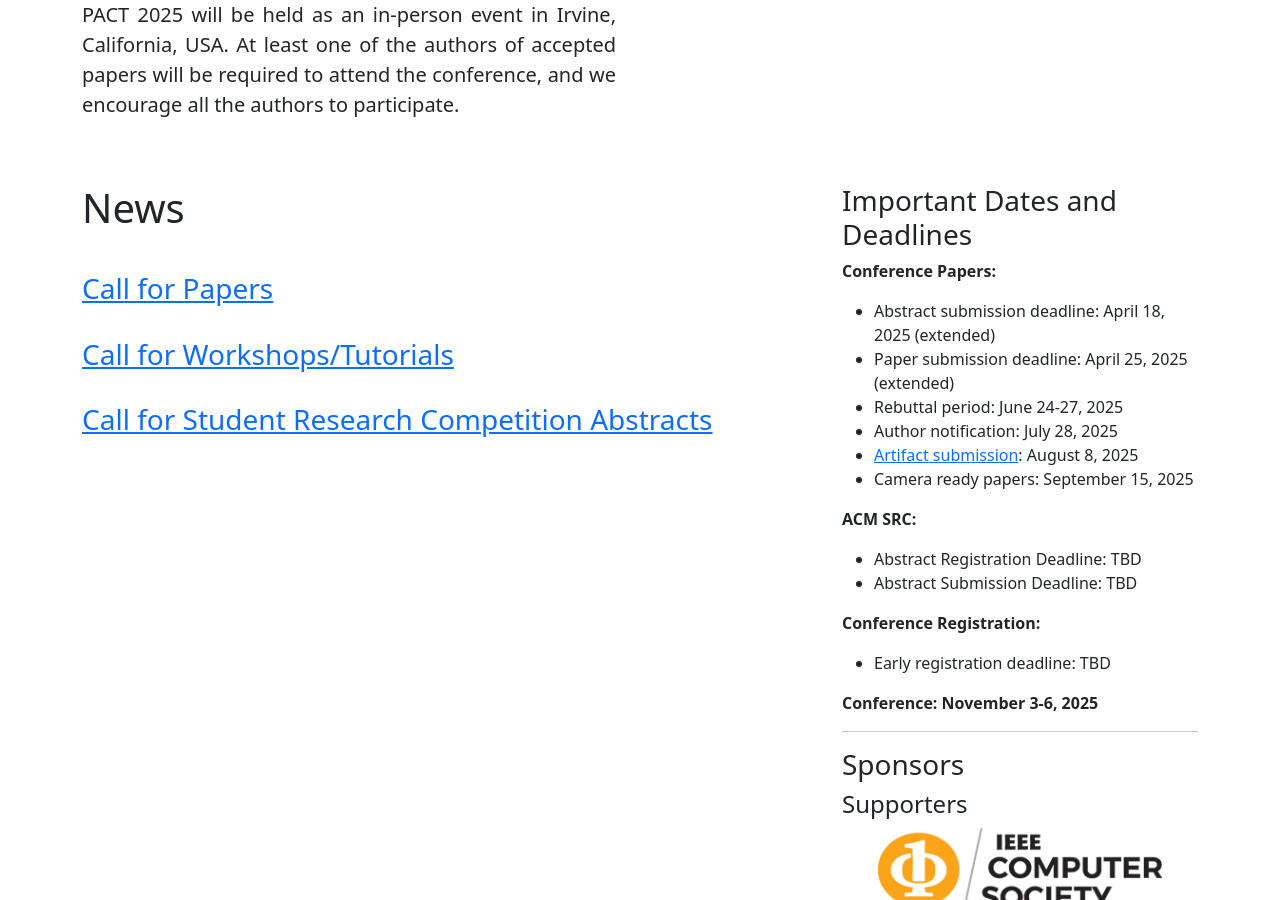
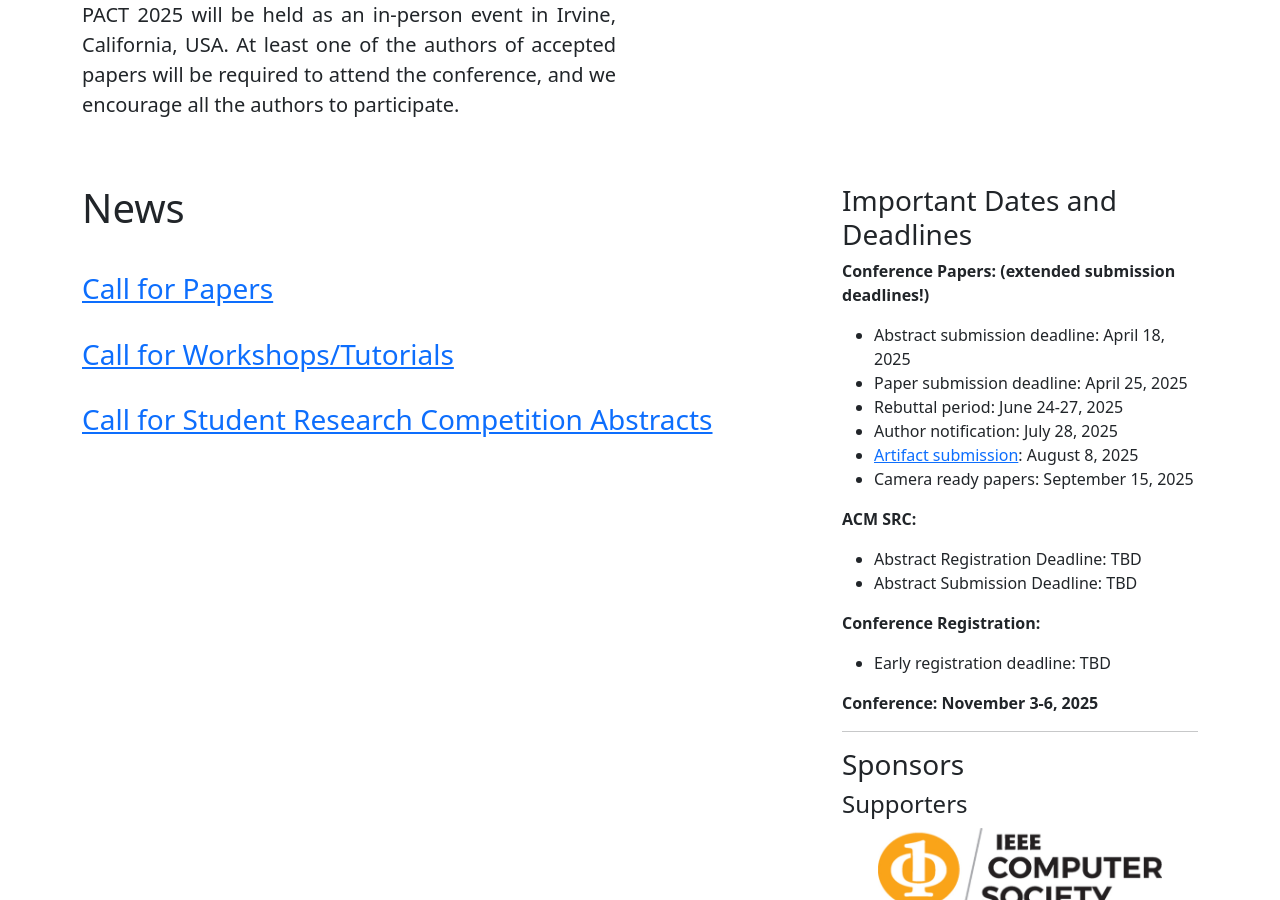
Before and after one commit to pact2025/pact2025.github.io, a Jekyll site: the page built from index.html, in a window 1280 px wide and 900 px high, scrolled down 579 px. Built offline with Jekyll 4.4.1, drawn with Linux system fonts in a browser that asks for light colours.

Commit message:
Extended paper submission deadlines

```diff
--- a/_includes/sidebar.html
+++ b/_includes/sidebar.html
@@ -1,15 +1,15 @@
 <h3 id="important-dates-and-deadlines">Important Dates and Deadlines</h3>
 
-<p><strong>Conference Papers:</strong></p>
+<p><strong>Conference Papers: (extended submission deadlines!)</strong></p>
 
 <ul>
   <li>
     Abstract submission deadline:
-    April 18, 2025 (extended)
+    April 18, 2025
   </li>
   <li>
     Paper submission deadline:
-    April 25, 2025 (extended)
+    April 25, 2025
   </li>
   <li>
     Rebuttal period:
```
